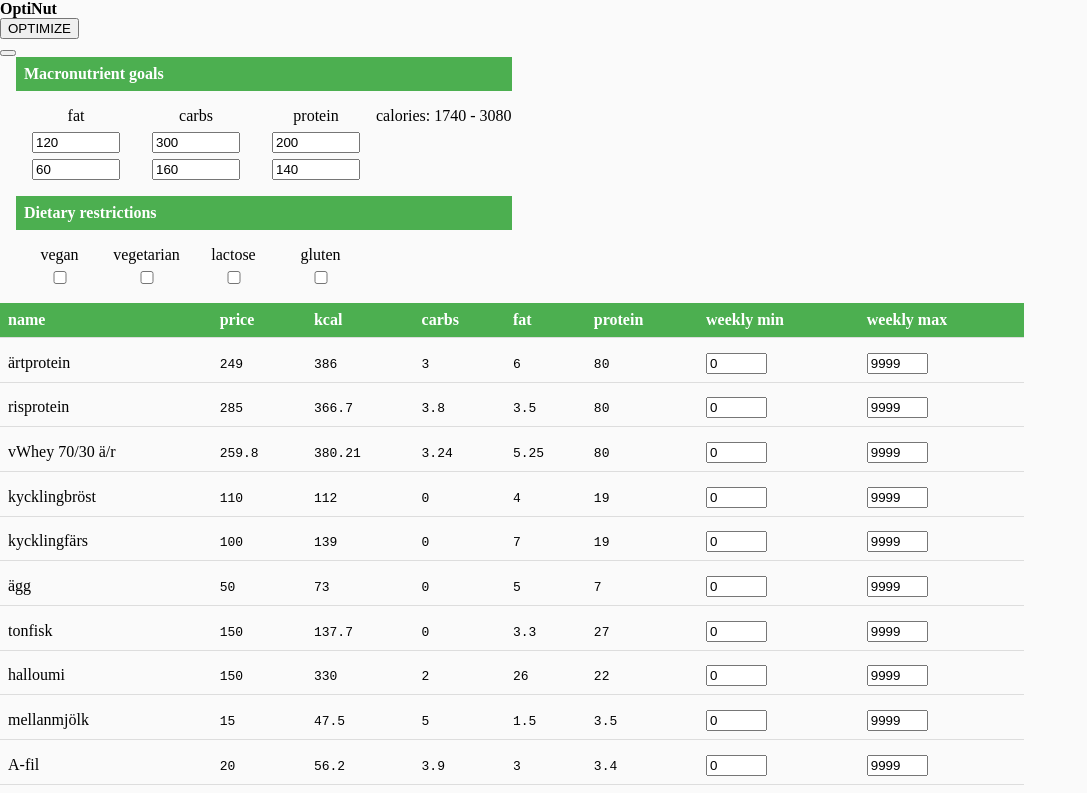
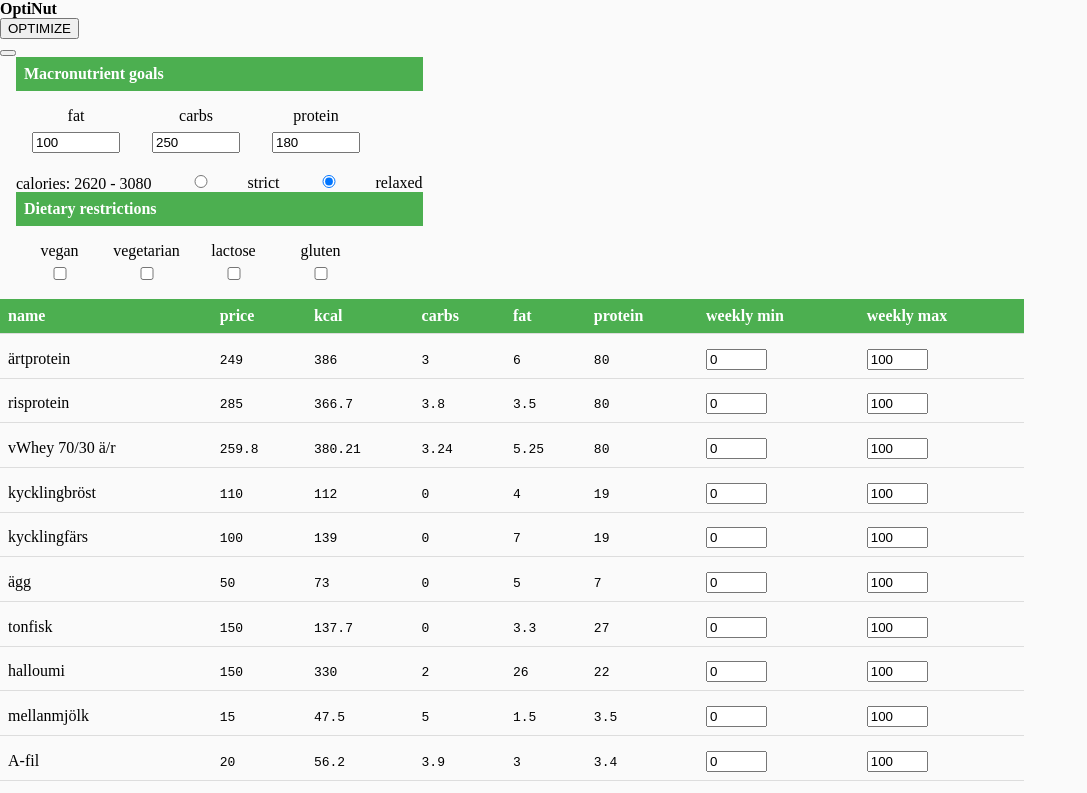
Before and after one commit to IsakEd/EconoEats, a SvelteKit app: page / in a window 1280 px wide. Shown: the top 793 px of the page, without its empty margins (0-1087 px from the left). Built offline with nearby package versions, Linux system fonts and the light colour scheme.

Commit message:
formatting changes in the UI

```diff
--- a/src/components/FoodParameters.svelte
+++ b/src/components/FoodParameters.svelte
@@ -3,6 +3,8 @@
 
 	export let limits: Limit[];
 	export let userRestrictions: SuitabilityCriteria;
+
+	let strictness: 'strict' | 'relaxed' = 'relaxed';
 
 	$: calories = (() => {
 		let lowerCals = 0;
@@ -18,20 +20,40 @@
 		});
 		return [lowerCals, upperCals];
 	})();
+
+	const updateBounds = () => {
+		limits.forEach((lim) => {
+			lim.bounds[1] = lim.bounds[0] * (strictness == 'strict' ? 1.05 : 1.2);
+		});
+	};
+	$: strictness, updateBounds();
 </script>
 
 <button on:click={() => console.log(userRestrictions)} />
 <div id="content" class="">
 	<InputContainer title="Macronutrient goals">
-		{#each limits as goal}
+		{#each limits as goal, i}
 			<div class="flex-col centered bounds">
 				<p>{goal.name}</p>
-				<input name="{goal.name}-upper" type="number" bind:value={goal.bounds[1]} />
-				<input name="{goal.name}-lower" type="number" bind:value={goal.bounds[0]} />
+				<input
+					name="{goal.name}-lower"
+					type="number"
+					bind:value={goal.bounds[0]}
+					on:input={updateBounds}
+				/>
 			</div>
 		{/each}
-		calories: {calories[0]} - {calories[1]}
 	</InputContainer>
+	calories: {calories[0].toFixed(0)} - {calories[1].toFixed(0)}
+	<label>
+		<input type="radio" bind:group={strictness} value="strict" />
+		strict
+	</label>
+
+	<label>
+		<input type="radio" bind:group={strictness} value="relaxed" />
+		relaxed
+	</label>
 	<InputContainer title="Dietary restrictions">
 		{#each Object.keys(userRestrictions) as restriction}
 			{#if restriction === 'vegan' || restriction === 'vegetarian' || restriction === 'lactose' || restriction === 'gluten'}
--- a/src/lib/Problem.js
+++ b/src/lib/Problem.js
@@ -20,7 +20,7 @@ class Problem {
 					vars: foods.map((food) => {
 						return { name: food.name, coef: food.data[limit.name] };
 					}),
-					bnds: { type: glpk.GLP_DB, ub: limit.bounds[1], lb: limit.bounds[0] }
+					bnds: { type: glpk.GLP_DB, lb: limit.bounds[0], ub: limit.bounds[1] }
 				};
 			})
 			.concat(
--- a/src/routes/+page.svelte
+++ b/src/routes/+page.svelte
@@ -20,13 +20,13 @@
 	let foods = structuredClone(exampleFoods);
 
 	let limits: Limit[] = [
-		{ name: 'fat', bounds: [60, 120] },
-		{ name: 'carbs', bounds: [160, 300] },
-		{ name: 'protein', bounds: [140, 200] }
+		{ name: 'fat', bounds: [100, 120] },
+		{ name: 'carbs', bounds: [250, 300] },
+		{ name: 'protein', bounds: [180, 200] }
 	];
 
 	let foodItemLimits: Limit[] = foods.map((obj: Food) => {
-		let limit: Limit = { name: obj.name, bounds: [0, 9999] };
+		let limit: Limit = { name: obj.name, bounds: [0, 100] };
 		return limit;
 	});
 
```
